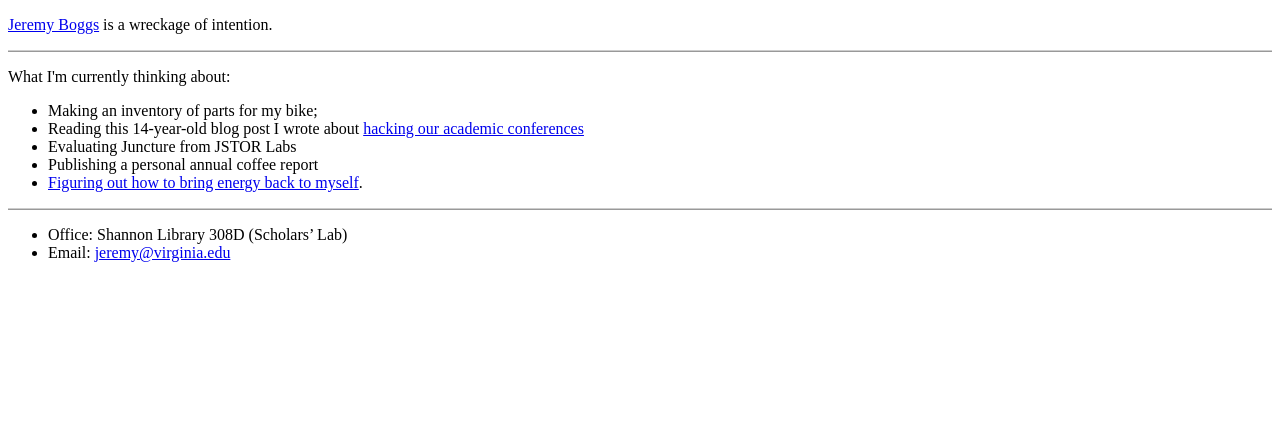
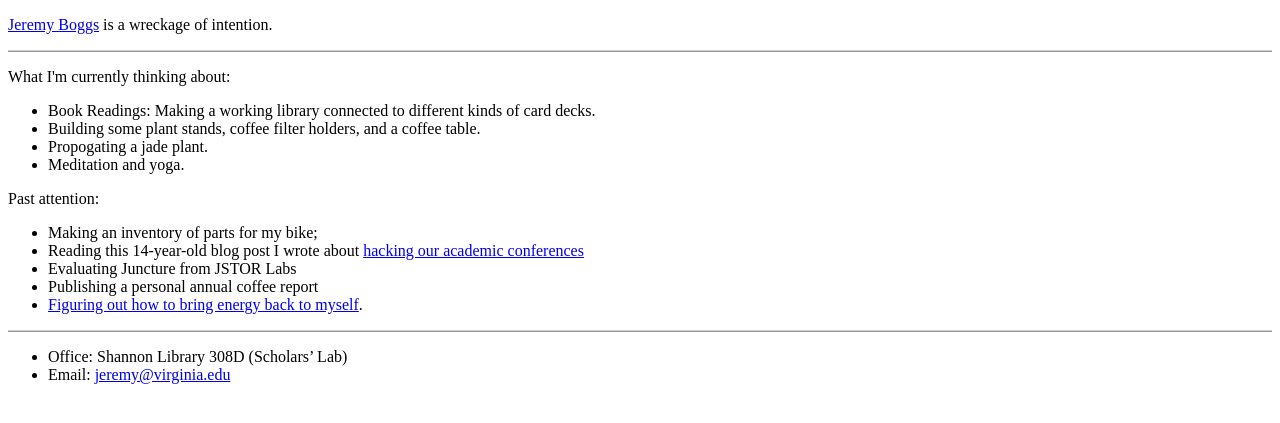
Before and after one commit to jeremyboggs/jeremyboggs.net, a Jekyll site: the page built from index.html, in a window 1280 px wide. Shown: the top 423 px of the page. Built offline with Jekyll 4.4.1, drawn with Linux system fonts in a browser that asks for light colours.

Commit message:
Updates current thinking.

```diff
--- a/index.html
+++ b/index.html
@@ -5,6 +5,13 @@ title: Home
 
 <p>What I'm currently thinking about:</p>
 <ul>
+    <li>Book Readings: Making a working library connected to different kinds of card decks.</li>
+    <li>Building some plant stands, coffee filter holders, and a coffee table.</li>
+    <li>Propogating a jade plant.</li>
+    <li>Meditation and yoga.</li>
+</ul>
+<p>Past attention:</p>
+<ul>
     <li>Making an inventory of parts for my bike;</li>
     <li>Reading this 14-year-old blog post I wrote about <a href="/hacking-our-conferences/">hacking our academic conferences</a></li>
     <li>Evaluating Juncture from JSTOR Labs</li>
```
